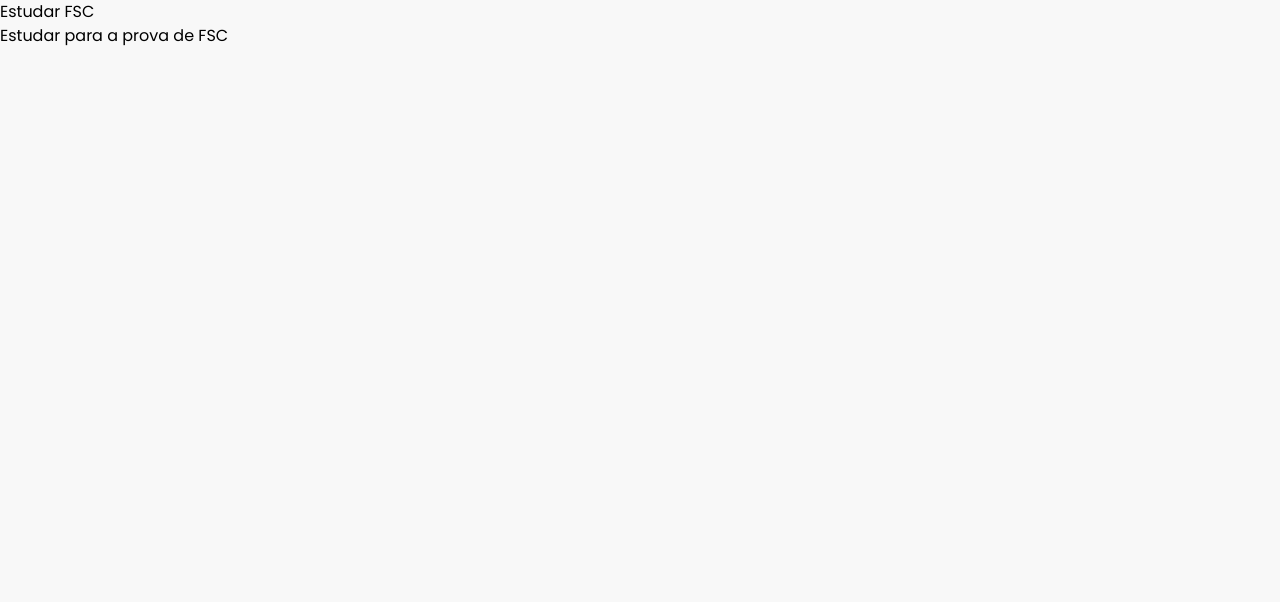
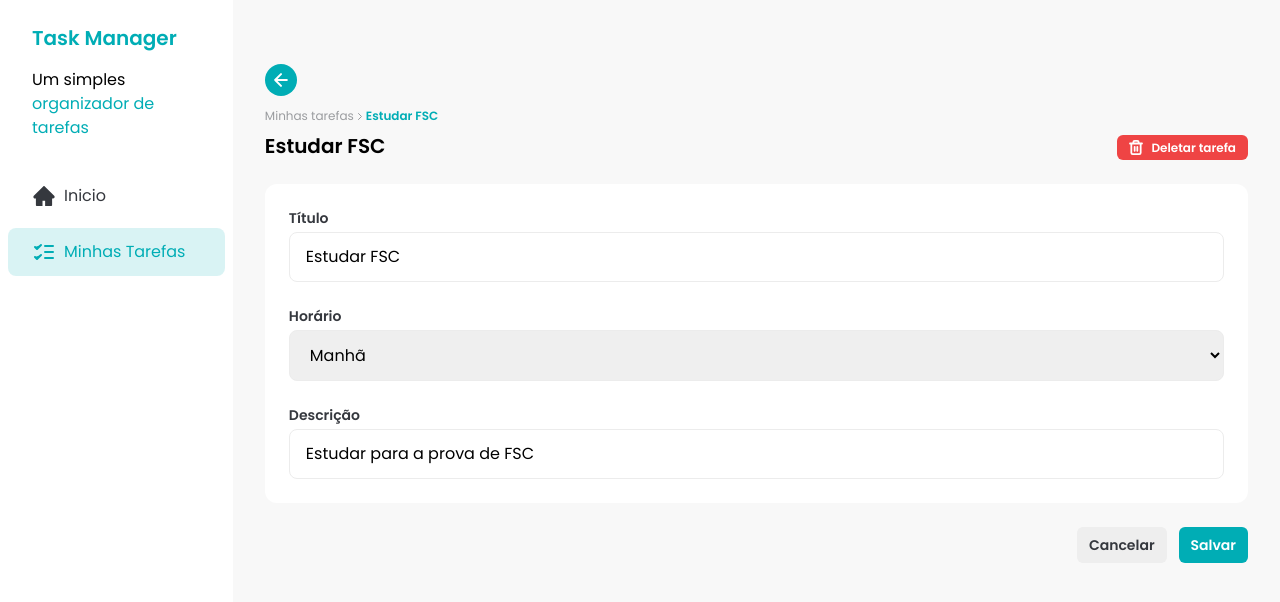
Before and after one commit to TamirisCss/task-manager, a React (Vite) app: page /task/1 in a window 1280 px wide. Shown: the top 602 px of the page. Built offline with nearby package versions, Linux system fonts and the light colour scheme; data requests are answered from the project's data file.

Commit message:
feat: add initial TaskDetails page

```diff
--- a/db.json
+++ b/db.json
@@ -48,6 +48,13 @@
       "time": "morning",
       "description": "teste1",
       "status": "not_started"
+    },
+    {
+      "id": "2499604b-68b4-45cf-9b19-b5a0d1e68a0b",
+      "title": "Treinar Calistenia",
+      "time": "afternoon",
+      "description": "Treinar Calistenia",
+      "status": "not_started"
     }
   ]
 }
--- a/src/assets/icons/index.js
+++ b/src/assets/icons/index.js
@@ -1,5 +1,7 @@
 import AddIcon from './add.svg?react'
+import ArrowLeftIcon from './arrow-left.svg?react'
 import CheckIcon from './check.svg?react'
+import ChevronRightIcon from './chevron-right.svg?react'
 import CloudSunIcon from './cloud-sun.svg?react'
 import DetailsIcon from './details.svg?react'
 import HomeIcon from './home.svg?react'
@@ -11,7 +13,9 @@
 
 export {
   AddIcon,
+  ArrowLeftIcon,
   CheckIcon,
+  ChevronRightIcon,
   CloudSunIcon,
   DetailsIcon,
   HomeIcon,
--- a/src/components/Button.jsx
+++ b/src/components/Button.jsx
@@ -15,6 +15,7 @@
         primary: 'bg-brand-primary text-white',
         ghost: 'bg-transparent text-brand-dark-gray',
         secondary: 'bg-brand-light-gray text-brand-dark-blue',
+        danger: 'bg-brand-danger text-brand-white',
       },
       size: {
         small: 'py-1 text-xs',
@@ -42,7 +43,7 @@
 
 Button.propTypes = {
   children: PropTypes.node.isRequired,
-  color: PropTypes.oneOf(['primary', 'ghost', 'secondary']),
+  color: PropTypes.oneOf(['primary', 'ghost', 'secondary', 'danger']),
   size: PropTypes.oneOf(['small', 'large']),
   className: PropTypes.string,
 }
--- a/src/pages/task-details.jsx
+++ b/src/pages/task-details.jsx
@@ -1,9 +1,21 @@
 import { useEffect, useState } from 'react'
-import { useParams } from 'react-router-dom'
+import { useNavigate, useParams } from 'react-router-dom'
+
+import { ArrowLeftIcon, ChevronRightIcon, TrashIcon } from '../assets/icons'
+import Button from '../components/Button'
+import Input from '../components/Input'
+import Sidebar from '../components/Sidebar'
+import TimeSelect from '../components/TimeSelect'
 
 const TaskDetailsPage = () => {
   const { taskId } = useParams()
   const [task, setTask] = useState()
+
+  const navigate = useNavigate()
+
+  const handleBackClick = () => {
+    navigate(-1)
+  }
 
   useEffect(() => {
     const fetchTask = async () => {
@@ -18,9 +30,69 @@
   }, [taskId])
 
   return (
-    <div>
-      <h1>{task?.title}</h1>
-      <p>{task?.description}</p>
+    <div className="flex">
+      <Sidebar />
+      <div className="w-full space-y-6 px-8 py-16">
+        {/* barra do topo */}
+        <div className="flex w-full justify-between">
+          {/* parte da esquerda */}
+          <div>
+            <button
+              onClick={handleBackClick}
+              className="mb-3 flex h-8 w-8 items-center justify-center rounded-full bg-brand-primary"
+            >
+              <ArrowLeftIcon />
+            </button>
+            <div className="flex items-center gap-1 text-xs">
+              <span
+                className="cursor-pointer text-brand-text-gray"
+                onClick={handleBackClick}
+              >
+                Minhas tarefas
+              </span>
+              <ChevronRightIcon className="text-brand-text-gray" />
+              <span className="font-semibold text-brand-primary">
+                {task?.title}
+              </span>
+            </div>
+
+            <h1 className="mt-2 text-xl font-semibold">{task?.title}</h1>
+          </div>
+
+          {/* parte da direita */}
+          <Button className="h-fit self-end" color="danger">
+            <TrashIcon />
+            Deletar tarefa
+          </Button>
+        </div>
+
+        {/* dados da tarefa */}
+        <div className="space-y-6 rounded-xl bg-brand-white p-6">
+          <div>
+            <Input id="title" label="Título" value={task?.title} />
+          </div>
+
+          <div>
+            <TimeSelect value={task?.time} />
+          </div>
+
+          <div>
+            <Input
+              id="description"
+              label="Descrição"
+              value={task?.description}
+            />
+          </div>
+        </div>
+        <div className="flex w-full justify-end gap-3">
+          <Button size="large" color="secondary">
+            Cancelar
+          </Button>
+          <Button size="large" color="primary">
+            Salvar
+          </Button>
+        </div>
+      </div>
     </div>
   )
 }
```
Also changed, not shown: src/assets/icons/arrow-left.svg (added), src/assets/icons/chevron-right.svg (added).
